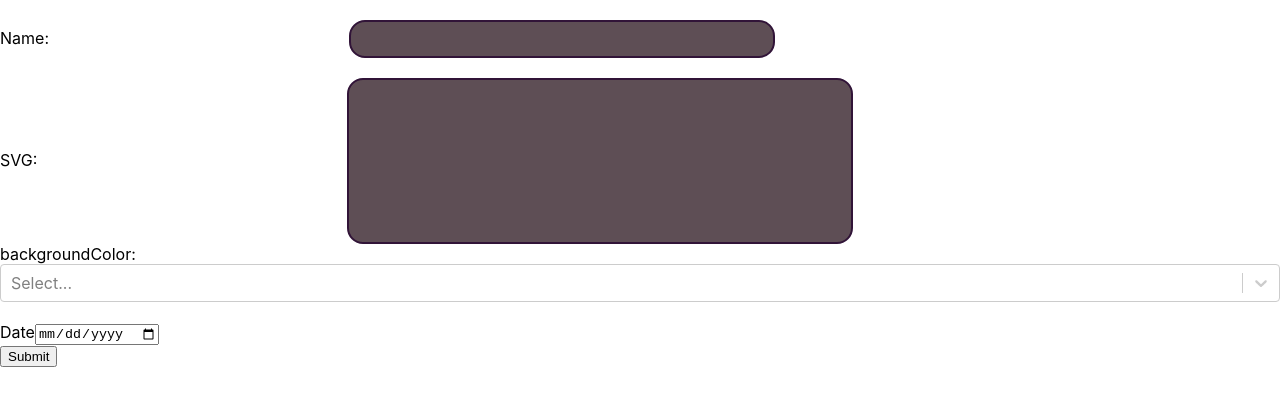
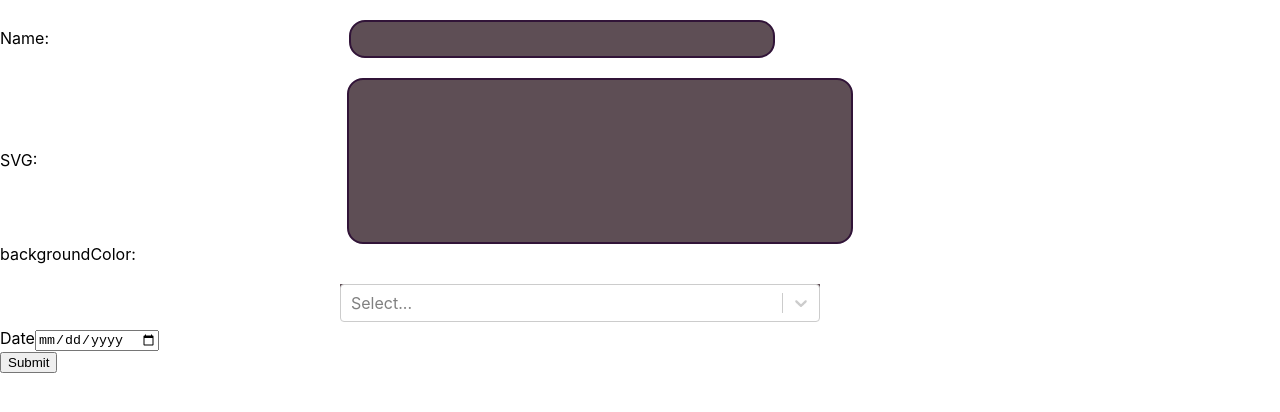
Before and after one commit to asujan205/timeline, a React (Create React App) app: page / in a window 1280 px wide. Shown: the top 412 px of the page. Built offline with nearby package versions, Linux system fonts and the light colour scheme.

Commit message:
selectButton_css

```diff
--- a/src/TimelineInputButtonCss/InputCss.css
+++ b/src/TimelineInputButtonCss/InputCss.css
@@ -18,3 +18,11 @@
     border : 2px solid rgb(49, 20, 56);
     border-radius: 1rem;
 }
+.basic-single{
+    width: 30rem;
+    margin-top: 20px;
+    margin-left: 340px;
+    background-color: rgb(94, 78, 85);
+    height: 1.5rem;
+
+}
```
